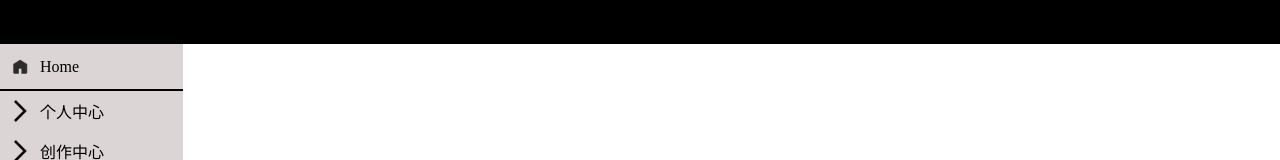
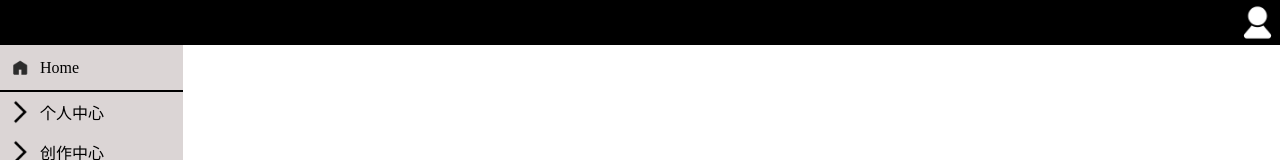
Before and after one commit to aurora-engine-org/administrator, a Vue app in the folder view/: page /#/admin/home in a window 1280 px wide. Shown: the top 160 px of the page. Built offline with nearby package versions, Linux system fonts and the light colour scheme.

Commit message:
提取页头组件公用

```diff
--- a/view/src/App.vue
+++ b/view/src/App.vue
@@ -1,12 +1,15 @@
 <template>
+  <HeaderComponent></HeaderComponent>
   <router-view></router-view>
 </template>
 
 <script>
+import HeaderComponent from "@/components/HeaderComponent";
+
 export default {
   name: 'App',
   components: {
-
+    HeaderComponent,
   },
   created() {
 
--- a/view/src/components/HeaderComponent.vue
+++ b/view/src/components/HeaderComponent.vue
@@ -1,6 +1,13 @@
 <template>
     <div class="header">
-
+      <div class="header-box">
+<!--   账号头像     -->
+        <div class="account-box">
+          <div class="head-img-box">
+            <img class="head-img" src="../../public/ui/account-fill.png" alt="account">
+          </div>
+        </div>
+      </div>
     </div>
 </template>
 
@@ -14,5 +21,28 @@ export default {
 .header{
   height: 50px;
   background-color: black;
+  display: flex;
+  flex-direction: row-reverse;
+}
+.header-box{
+  display: flex;
+  flex-direction: column;
+  justify-content: center;
+}
+
+.account-box{
+  display: flex;
+  flex-direction: row-reverse;
+}
+.head-img-box{
+  width: 45px;
+  height: 45px;
+  display: flex;
+  flex-direction: column;
+  justify-content: center;
+}
+.head-img{
+  width: 45px;
+  height: 45px;
 }
 </style>
--- a/view/src/views/admin/AdminView.vue
+++ b/view/src/views/admin/AdminView.vue
@@ -2,7 +2,6 @@
   <!--
    后台管理页面布局
    -->
-  <HeaderComponent></HeaderComponent>
   <MainComponent></MainComponent>
   <FooterComponent></FooterComponent>
 </template>
```
Also changed, not shown: view/public/ui/account-fill.png (added), 1 other file (tests, documents, lock files or other folders).
